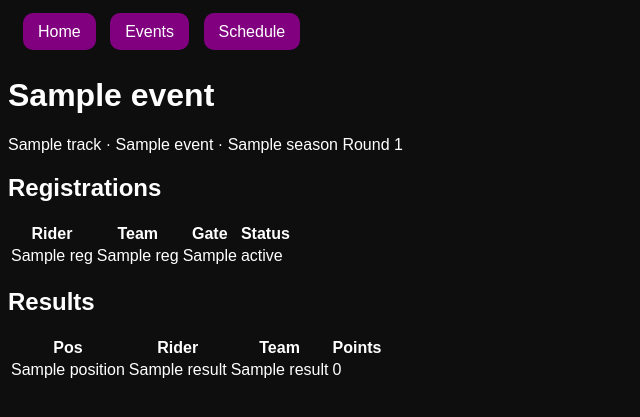
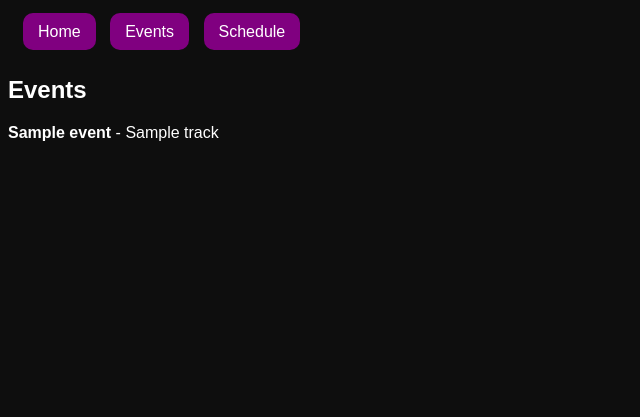
Before and after one commit to figjamfngaming-eng/12oclock-system, a Flask app: template web/templates/event.html in a window 1280 px wide. Shown: the top 417 px of the page, without its empty margins (0-640 px from the left). Run offline with Flask 3, Linux system fonts and the light colour scheme; the template is opened without the code that fills it: most values are stand-ins (such as "Sample title", 1, 10 or a date in 2020).

Commit message:
event.html

```diff
--- a/web/templates/event.html
+++ b/web/templates/event.html
@@ -1,61 +1,12 @@
 {% extends "base.html" %}
+
 {% block content %}
-<div class="card">
-    <h1 class="title">{{ event.name }}</h1>
-    <p class="sub">{{ event.track }} · {{ event.class_name }} · {{ event.season }} Round {{ event.round_number }}</p>
+<h2>Events</h2>
+
+{% for e in events %}
+<div>
+    <b>{{ e.name }}</b> - {{ e.track }}
 </div>
+{% endfor %}
 
-<div class="section grid two">
-    <div class="card">
-        <h2>Registrations</h2>
-        <table>
-            <thead>
-                <tr>
-                    <th>Rider</th>
-                    <th>Team</th>
-                    <th>Gate</th>
-                    <th>Status</th>
-                </tr>
-            </thead>
-            <tbody>
-                {% for r in regs %}
-                <tr>
-                    <td>{{ r.rider_name }}</td>
-                    <td>{{ r.team_name or "Independent" }}</td>
-                    <td>{{ r.gate_pick or "-" }}</td>
-                    <td>{{ r.status }}</td>
-                </tr>
-                {% else %}
-                <tr><td colspan="4">No registrations yet.</td></tr>
-                {% endfor %}
-            </tbody>
-        </table>
-    </div>
-
-    <div class="card">
-        <h2>Results</h2>
-        <table>
-            <thead>
-                <tr>
-                    <th>Pos</th>
-                    <th>Rider</th>
-                    <th>Team</th>
-                    <th>Points</th>
-                </tr>
-            </thead>
-            <tbody>
-                {% for r in results %}
-                <tr>
-                    <td>{{ r.position }}</td>
-                    <td>{{ r.rider_name }}</td>
-                    <td>{{ r.team_name or "Independent" }}</td>
-                    <td>{{ r.points - r.penalty_points }}</td>
-                </tr>
-                {% else %}
-                <tr><td colspan="4">No results yet.</td></tr>
-                {% endfor %}
-            </tbody>
-        </table>
-    </div>
-</div>
 {% endblock %}
```
